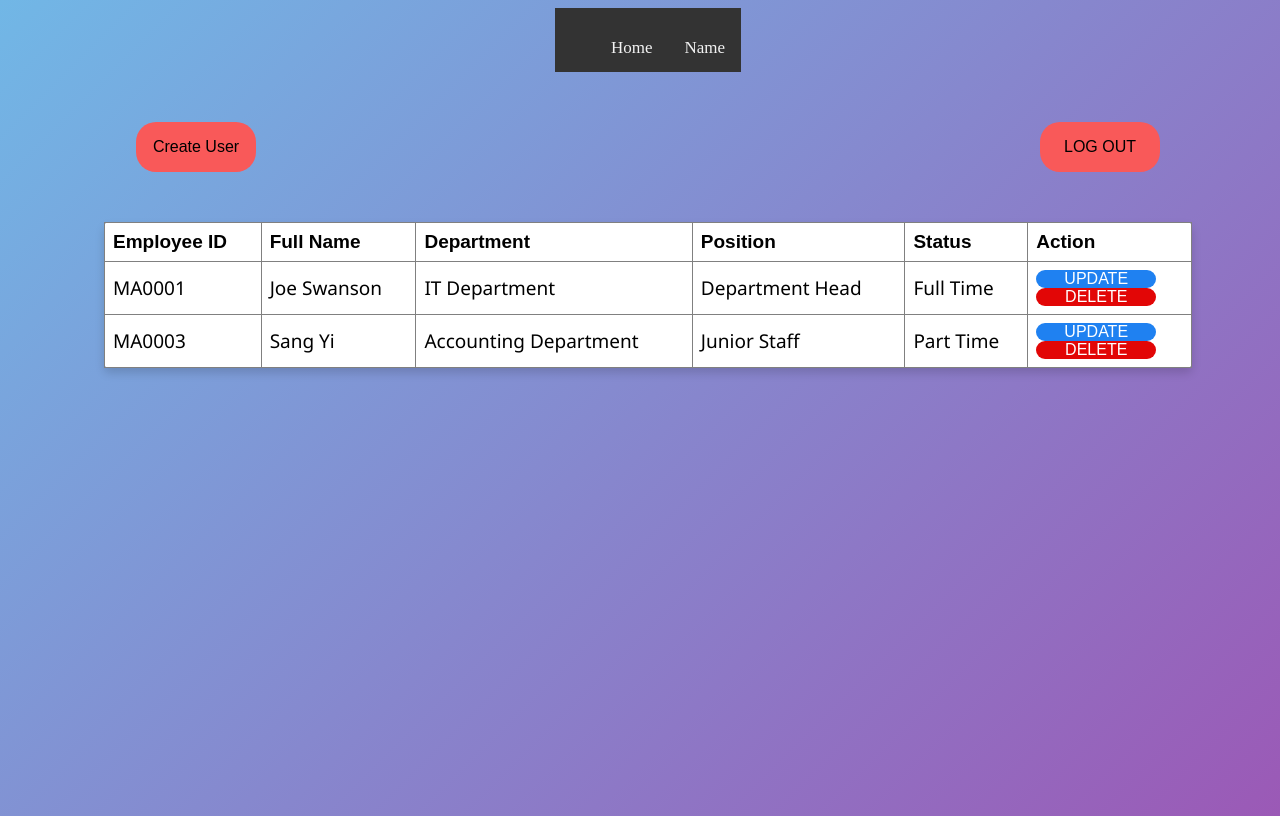
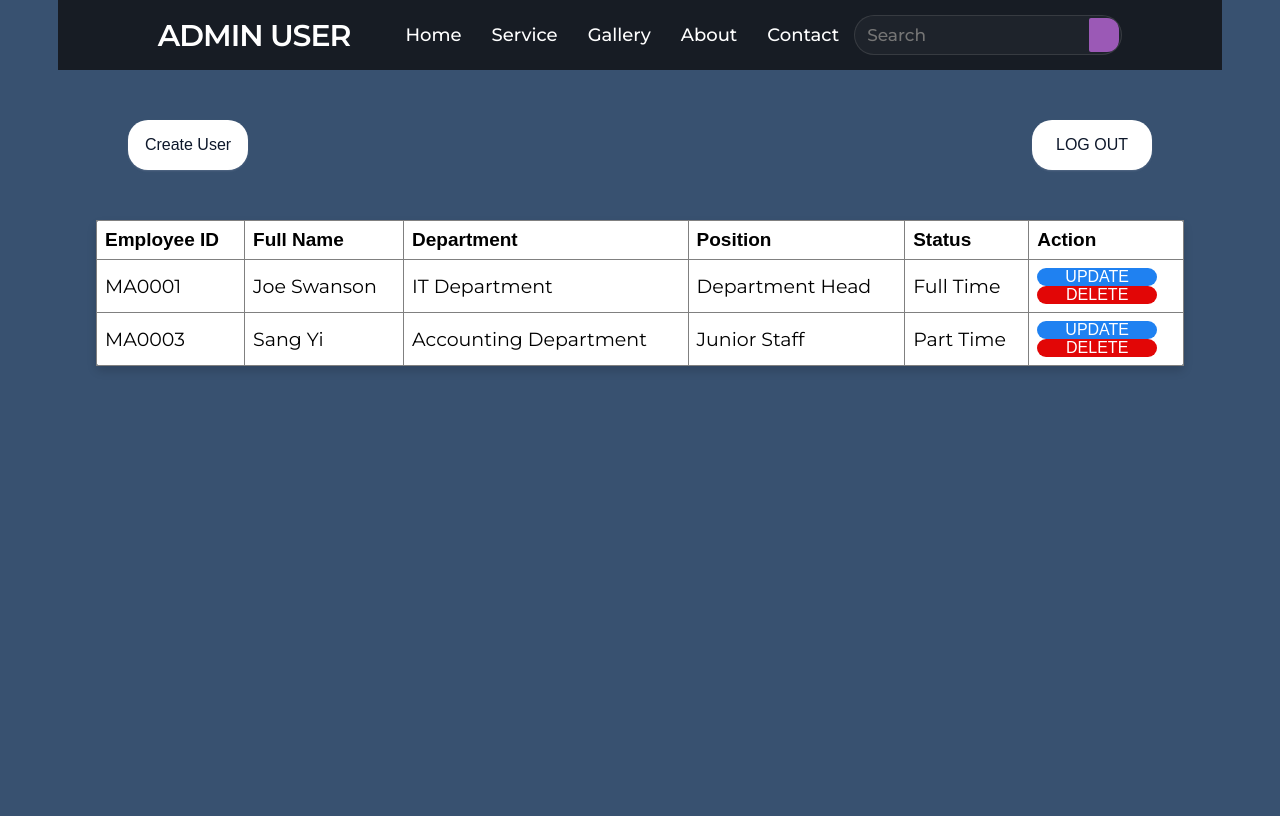
Before and after one commit to bananalden/schoolproject, a PHP site: page /otherpages/admin.php in a window 1280 px wide. After the commit the page ends 368 px from the top, so only its background shows below. Run offline with PHP 8.4, Linux system fonts and the light colour scheme; data comes from the database, SQL or seed files in the repository.

Commit message:
updated 2

```diff
--- a/css/admins.css
+++ b/css/admins.css
@@ -1,7 +1,12 @@
+@import url('https://fonts.googleapis.com/css?family=Montserrat:400,500,600,700&display=swap');
 *{
-
+      margin: 0;
+      padding: 0;
       list-style: none;
       text-decoration: none;
+      outline: none;
+      box-sizing: border-box;
+      font-family: 'Montserrat', sans-serif;
 }
 
 body{
@@ -10,8 +15,206 @@ body{
       display: flex;
       flex-direction: column;
       align-items: center;
-      background: linear-gradient(135deg, #71b7e6, #9b59b6);
+      background: #385170;
 }
+
+/******* NAVBAR *******/
+
+nav{
+  background: #171c24;
+  display: flex;
+  flex-wrap: wrap;
+  align-items: center;
+  justify-content: space-between;
+  height: 70px;
+  padding: 0 100px;
+}
+nav .logo{
+      color: #fff;
+      font-size: 30px;
+      font-weight: 600;
+      letter-spacing: -1px;
+      text-transform: uppercase;
+}
+nav .nav-items{
+      display: flex;
+      flex: 1;
+      padding: 0 0 0 40px;
+}
+nav .nav-items li{
+      list-style: none;
+      padding: 0 15px;
+}
+nav .nav-items li a{
+      color: #fff;
+      font-size: 18px;
+      font-weight: 500;
+      text-decoration: none;
+}
+nav .nav-items li a:hover{
+      color: #f95959;
+}
+nav form{
+      display: flex;
+      height: 40px;
+      padding: 2px;
+      background: #1e232b;
+      min-width: 18%!important;
+      border: 1px solid rgba(155,155,155,0.2);
+      border-radius: 36px;
+}
+nav form .search-data{
+      width: 100%;
+      height: 100%;
+      padding: 0 10px;
+      color: #fff;
+      font-size: 17px;
+      border: none;
+      font-weight: 500;
+      background: none;
+}
+nav form button{
+      padding: 0 15px;
+      color: #fff;
+      font-size: 17px;
+      background:  #9b59b6;
+      border: none;
+      border-radius: 2px;
+      border-top-right-radius: 12px;
+      border-bottom-right-radius: 12px;
+      cursor: pointer;
+      transition: .2s all;
+}
+nav form button:hover{
+      background: #f95959;
+}
+nav .menu-icon,
+nav .cancel-icon,
+nav .search-icon{
+      width: 40px;
+      text-align: center;
+      margin: 0 50px;
+      font-size: 18px;
+      color: #fff;
+      cursor: pointer;
+      display: none;
+}
+nav .menu-icon span,
+nav .cancel-icon,
+nav .search-icon{
+      display: none;
+}
+
+@media (max-width: 1245px) {
+  nav{
+    padding: 0 50px;
+  }
+}
+@media (max-width: 1140px){
+  nav{
+    padding: 0px;
+  }
+  nav .logo{
+    flex: 2;
+    text-align: center;
+    font-size:22px;
+  }
+  nav .nav-items{
+      position: fixed;
+      z-index: 99;
+      top: 70px;
+      width: 100%;
+      left: -100%;
+      height: 100%;
+      padding: 10px 50px 0 50px;
+      text-align: center;
+      background: #14181f;
+      display: inline-block;
+      transition: left 0.3s ease;
+  }
+  nav .nav-items.active{
+    left: 0px;
+  }
+  nav .nav-items li{
+    line-height: 40px;
+    margin: 30px 0;
+  }
+  nav .nav-items li a{
+    font-size: 20px;
+  }
+  nav form{
+      position: absolute;
+      top: 80px;
+      right: 50px;
+      opacity: 0;
+      pointer-events: none;
+      transition: top 0.3s ease, opacity 0.1s ease;
+  }
+  nav form.active{
+      top: 95px;
+      opacity: 1;
+      pointer-events: auto;
+  }
+  nav form:before{
+      position: absolute;
+      content: "";
+      top: -13px;
+      right: 0px;
+      width: 0;
+      height: 0;
+      z-index: -1;
+      border: 10px solid transparent;
+      border-bottom-color: #1e232b;
+      margin: -20px 0 0;
+  }
+  nav form:after{
+      position: absolute;
+      content: '';
+      height: 60px;
+      padding: 2px;
+      background: #474c55;
+      border-radius: 2px;
+      min-width: calc(100% + 20px);
+      z-index: -2;
+      left: 50%;
+      top: 50%;
+      transform: translate(-50%, -50%);
+  }
+  nav .menu-icon{
+    display: block;
+  }
+  nav .search-icon,
+  nav .menu-icon span{
+    display: block;
+  }
+  nav .menu-icon span.hide,
+  nav .search-icon.hide{
+    display: none;
+  }
+  nav .cancel-icon.show{
+    display: block;
+    color:#26d63b;
+  }
+}
+@media (max-width: 980px){
+  nav .menu-icon,
+  nav .cancel-icon,
+  nav .search-icon{
+    margin: 0 20px;
+  }
+  nav form{
+    right: 30px;
+  }
+}
+@media (max-width: 350px){
+  nav .menu-icon,
+  nav .cancel-icon,
+  nav .search-icon {
+    margin: 0 10px;
+    font-size: 16px;
+  }
+}
+/******* NAVBAR *******/
 
 .content {
       font-size: 19px;
@@ -56,32 +259,37 @@ td, th {
 .create-button, .logout-button{
       height: 100%;
       width: 120px;
-      background-color: #f95959;
+      background-color: #fff;
+      border: 0 solid #e2e8f0;
       font-family: 'Poppins',sans-serif;
+      box-shadow: 0px 1px 2px rgba(166, 175, 195, 0.25);
+      text-decoration: none #0d172a solid;
+      text-decoration-thickness: auto;
       border-radius: 20px;
       display: grid;
       place-items: center;
       font-size: 16px;
       text-decoration: none;
-      color: black;
+      color: #0d172a;
+      transition: all .1s cubic-bezier(.4, 0, .2, 1);
 }
 
 .logout-button{
 
-      background-color: #f95959;
+      background-color: #fff;
 
 }
 
 .create-button:hover {
-      background-color: #c7b198;
-      color: black;
+      background-color: #1e293b;
+      color: #fff;
       transition: 0.3s;
       cursor: pointer;
 }
 
 .logout-button:hover {
-      background-color: #c7b198;
-      color: black;
+      background-color: #1e293b;
+      color: #fff;
       transition: 0.3s;
       cursor: pointer;
 }
--- a/otherpages/admin.php
+++ b/otherpages/admin.php
@@ -11,13 +11,36 @@ require 'backend/database.php'
 </head>
 <body>
 
+      <nav>
+            <div class="menu-icon">
+                  <span class="fas fa-bars"></span>
+            </div>
 
-<nav class="topnav">
-            <ul>
-                  <li><a>Home</a></li>
-                  <li><a>Name</a></li>
-            </ul>
+            <div class="logo">Admin user</div>
+
+            <div class="nav-items">
+                  <li><a href="#">Home</a></li>
+                  <li><a href="#">Service</a></li>
+                  <li><a href="#">Gallery</a></li>
+                  <li><a href="#">About</a></li>
+                  <li><a href="#">Contact</a></li>
+            </div>
+
+            <div class="search-icon">
+                  <span class="fas fa-search"></span>
+            </div>
+
+            <div class="cancel-icon">
+                  <span class="fas fa-times"></span>
+            </div>
+
+            <form action="#">
+                  <input type="search" class="search-data" placeholder="Search" required>
+                  <button type="submit" class="fas fa-search"></button>
+            </form>
+
       </nav>
+
       <div class="button-container">
             <a class="create-button" href="registration.php">Create User</a>
             <a class="logout-button" href="logout.php">LOG OUT</a>
```
Lines whose indentation alone changed are shown as unchanged.
